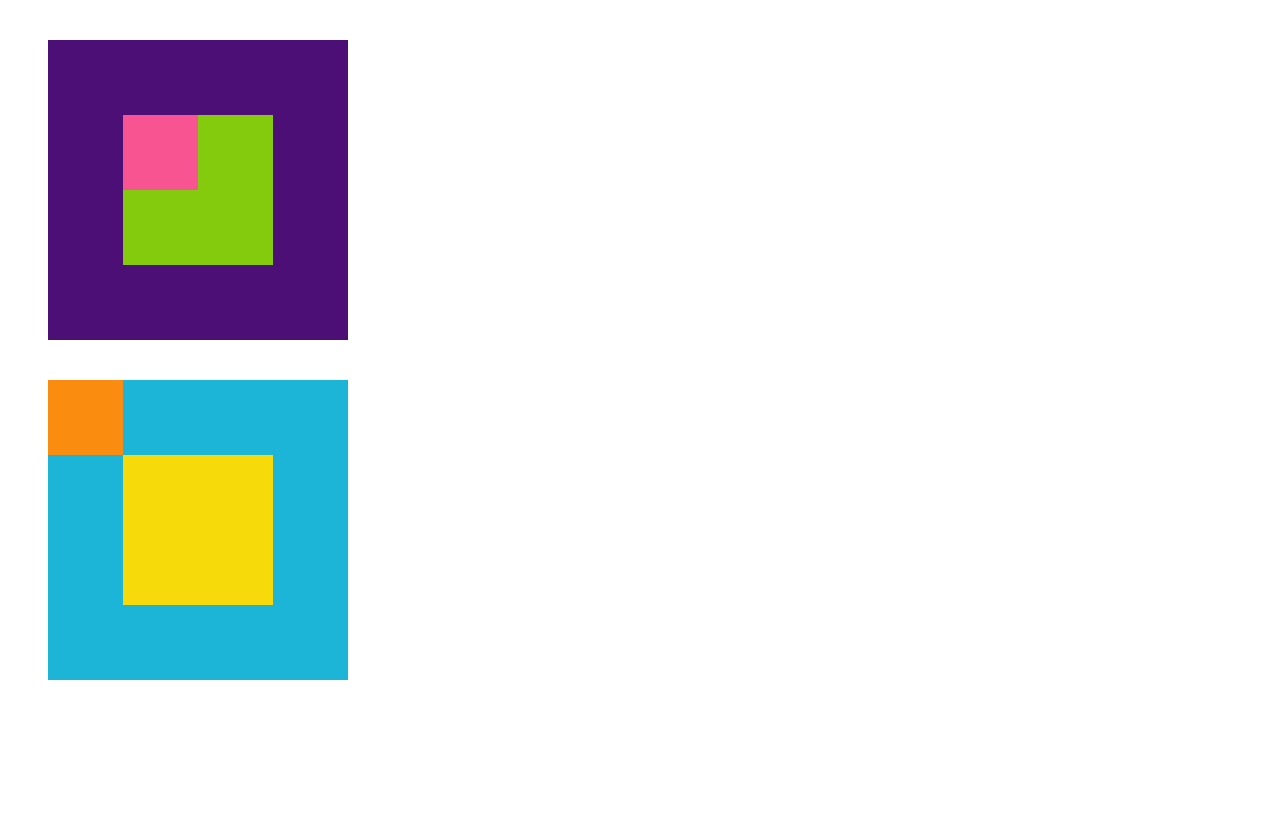
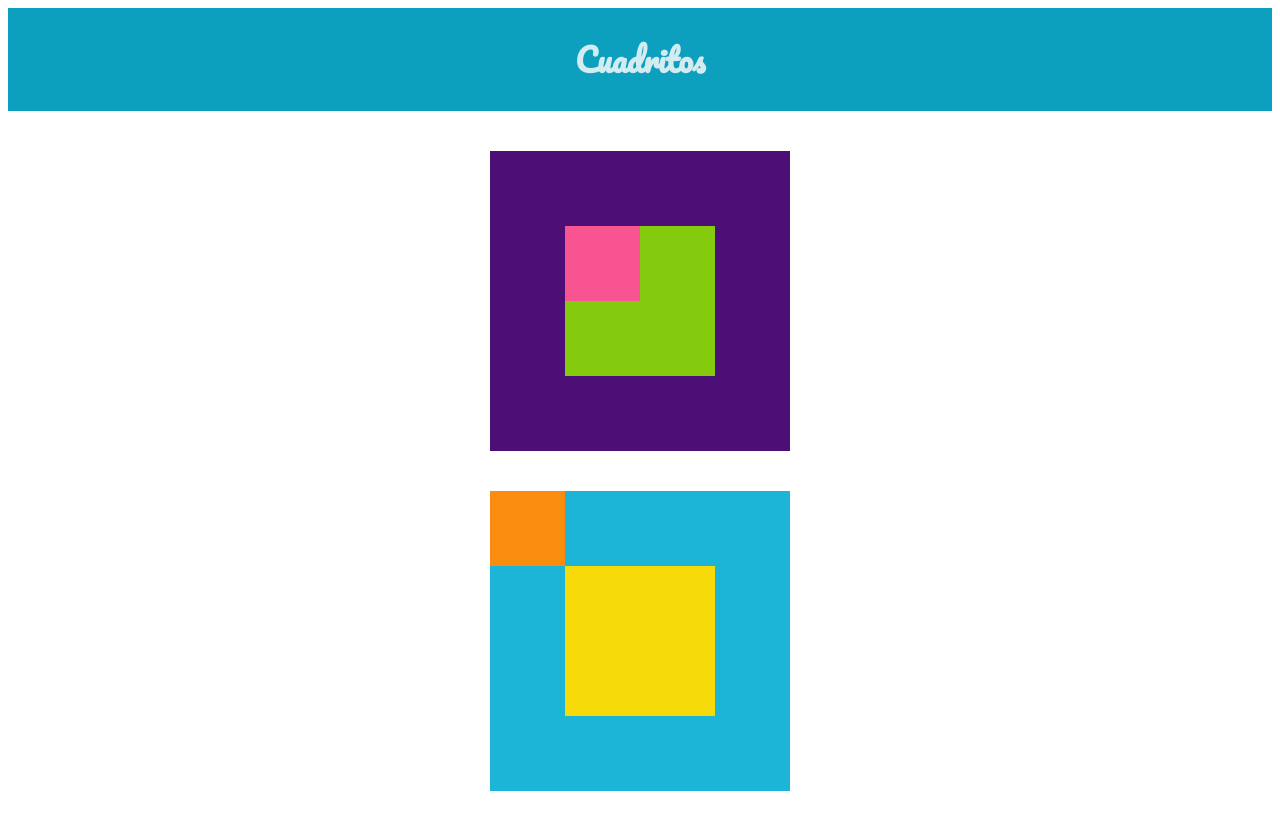
Before and after one commit to karyvdj/Ejercicio-Position-Cuadros, a plain HTML site: page index.html in a window 1280 px wide. Before the commit the page ends 800 px from the top, so only its background shows below. Drawn offline with Linux system fonts and the light colour scheme.

Commit message:
CSS centrar imagen y header

```diff
--- a/assets/css/master.css
+++ b/assets/css/master.css
@@ -1,3 +1,13 @@
+header{
+  background: #0DA0BE;
+  font-family: 'Pacifico', cursive;
+  color: #D2ECF1;
+  padding: 2px;
+  text-align: center;
+}
+#contenedor{
+    margin-left: 35%;
+}
 .abuelo{
   width: 300px;
   height: 300px;
--- a/index.html
+++ b/index.html
@@ -2,10 +2,14 @@
 <html>
   <head>
     <meta charset="utf-8">
-    <title></title>
+    <title>Cuadritos</title>
+    <link href="https://fonts.googleapis.com/css?family=Pacifico" rel="stylesheet">
     <link rel="stylesheet" href="assets/css/master.css">
   </head>
   <body>
+    <header>
+      <h1>Cuadritos</h1>
+    </header>
     <section id="contenedor">
       <div class="abuelo" id="morado">
         <div class="papa" id="verde">
```
